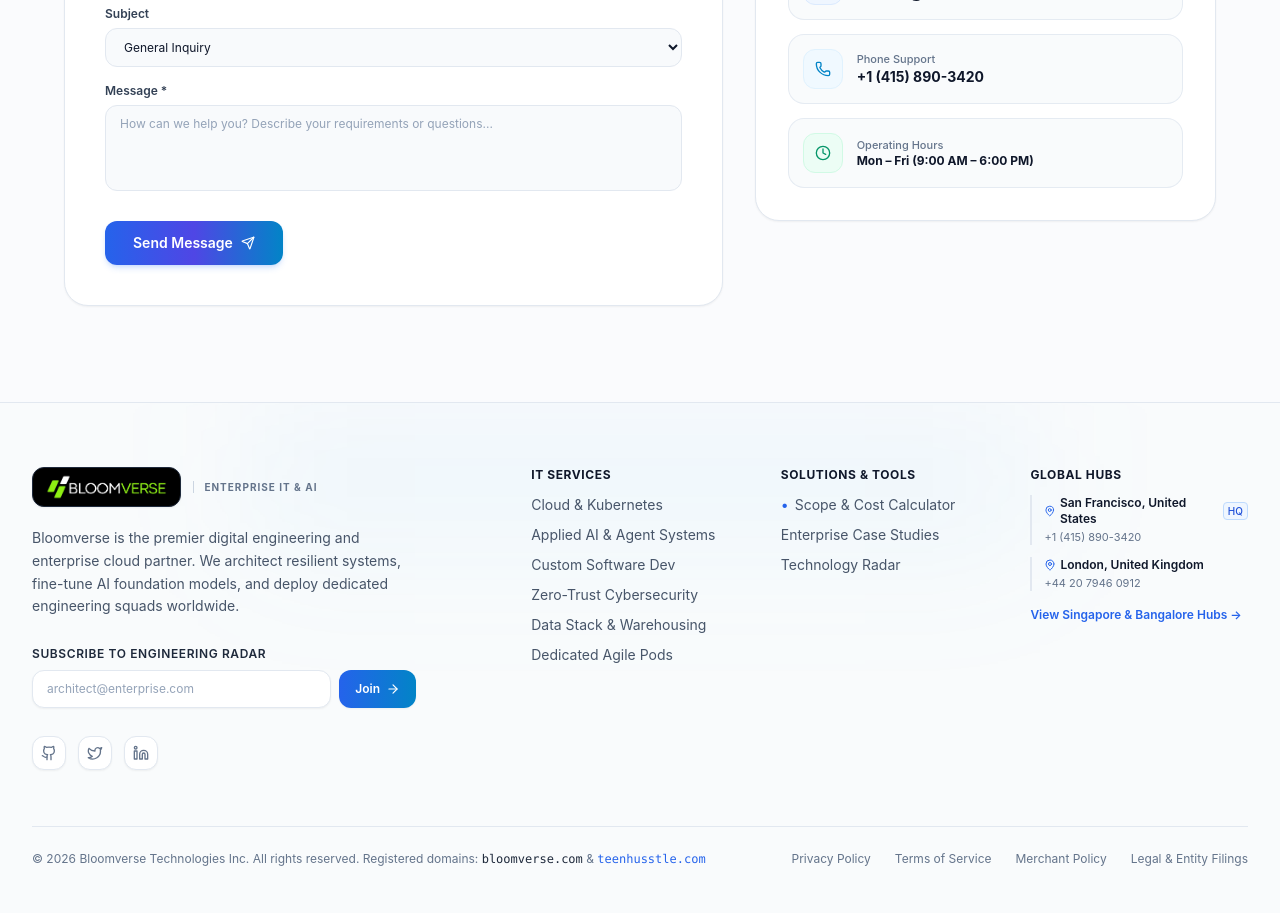
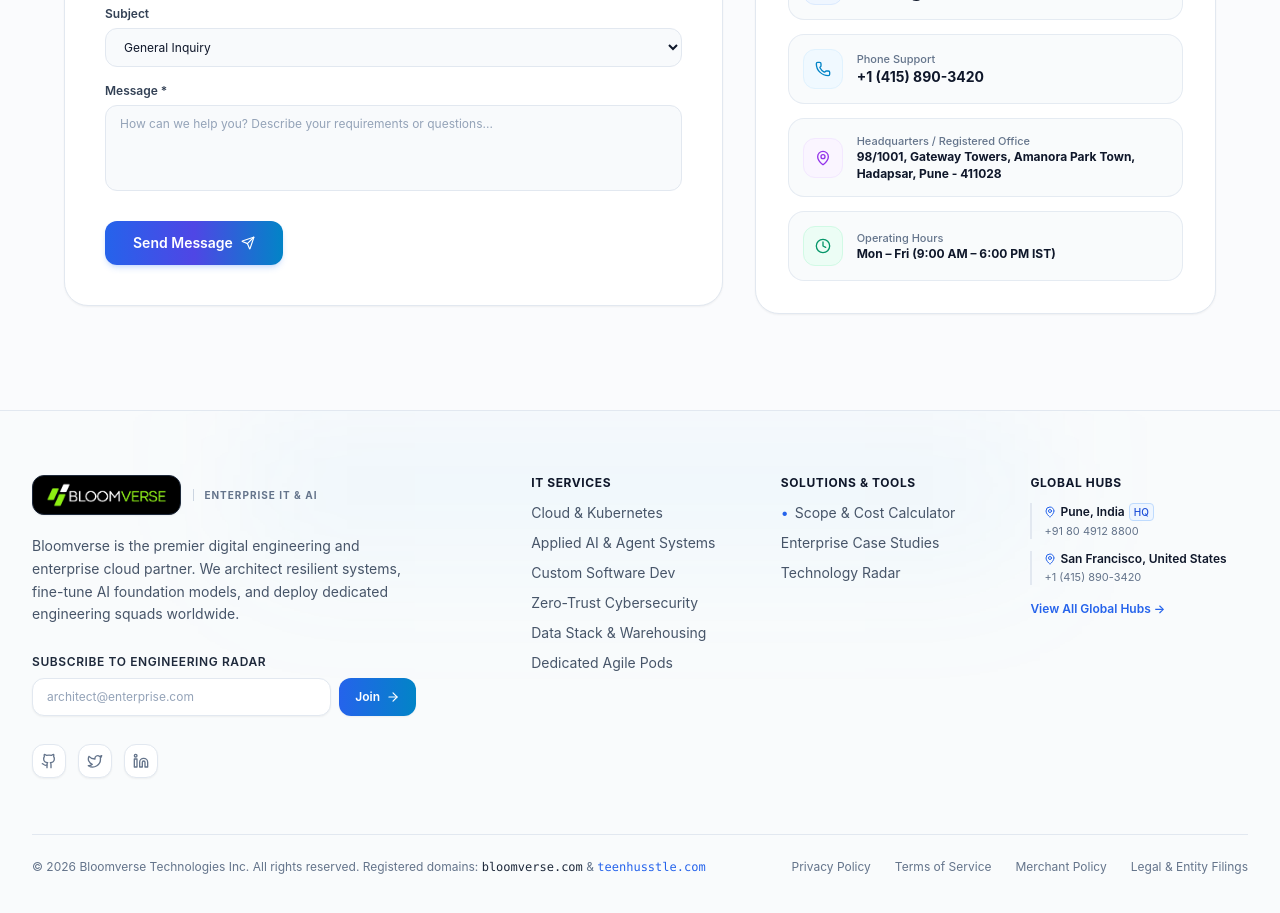
Before and after one commit to AshwetKini/bloomverse, a Next.js app: page / in a window 1280 px wide. Shown: the part 10900-11813 px from the top of the page. Built offline with nearby package versions, Linux system fonts and the light colour scheme.

Commit message:
your message

```diff
--- a/components/contact/ContactSection.tsx
+++ b/components/contact/ContactSection.tsx
@@ -7,7 +7,8 @@ import {
   Mail,
   Clock,
   Send,
-  MessageSquare
+  MessageSquare,
+  MapPin
 } from 'lucide-react';
 
 export const ContactSection: React.FC = () => {
@@ -190,12 +191,22 @@ export const ContactSection: React.FC = () => {
                 </a>
 
                 <div className="flex items-center gap-3.5 p-3.5 rounded-2xl bg-slate-50/80 border border-slate-200/80 text-slate-700">
+                  <div className="w-10 h-10 rounded-xl bg-purple-50 text-purple-600 flex items-center justify-center shrink-0 border border-purple-100">
+                    <MapPin className="w-4 h-4" />
+                  </div>
+                  <div>
+                    <div className="text-[11px] text-slate-500 font-medium">Headquarters / Registered Office</div>
+                    <div className="font-bold text-slate-900 text-xs leading-snug">98/1001, Gateway Towers, Amanora Park Town, Hadapsar, Pune - 411028</div>
+                  </div>
+                </div>
+
+                <div className="flex items-center gap-3.5 p-3.5 rounded-2xl bg-slate-50/80 border border-slate-200/80 text-slate-700">
                   <div className="w-10 h-10 rounded-xl bg-emerald-50 text-emerald-600 flex items-center justify-center shrink-0 border border-emerald-100">
                     <Clock className="w-4 h-4" />
                   </div>
                   <div>
                     <div className="text-[11px] text-slate-500 font-medium">Operating Hours</div>
-                    <div className="font-bold text-slate-900 text-xs">Mon &ndash; Fri (9:00 AM &ndash; 6:00 PM)</div>
+                    <div className="font-bold text-slate-900 text-xs">Mon &ndash; Fri (9:00 AM &ndash; 6:00 PM IST)</div>
                   </div>
                 </div>
               </div>
--- a/components/layout/Footer.tsx
+++ b/components/layout/Footer.tsx
@@ -158,7 +158,7 @@ export const Footer: React.FC = () => {
               ))}
               <div className="pt-1">
                 <Link href="/contact" className="text-xs text-blue-600 hover:text-blue-700 font-semibold">
-                  View Singapore & Bangalore Hubs &rarr;
+                  View All Global Hubs &rarr;
                 </Link>
               </div>
             </div>
--- a/data/companyData.ts
+++ b/data/companyData.ts
@@ -9,12 +9,19 @@ export interface OfficeLocation {
 
 export const officeLocations: OfficeLocation[] = [
   {
+    city: 'Pune',
+    country: 'India',
+    address: '98/1001, Gateway Towers, Amanora Park Town, Hadapsar, Pune - 411028',
+    phone: '+91 80 4912 8800',
+    email: 'contact@bloomverse.com',
+    isHQ: true
+  },
+  {
     city: 'San Francisco',
     country: 'United States',
     address: '500 Howard Street, Suite 400, San Francisco, CA 94105',
     phone: '+1 (415) 890-3420',
-    email: 'sf@bloomverse.com',
-    isHQ: true
+    email: 'sf@bloomverse.com'
   },
   {
     city: 'London',
@@ -29,13 +36,6 @@ export const officeLocations: OfficeLocation[] = [
     address: 'Marina Bay Financial Centre Tower 1, 8 Marina Blvd, Singapore 018981',
     phone: '+65 6712 3490',
     email: 'apac@bloomverse.com'
-  },
-  {
-    city: 'Bangalore',
-    country: 'India',
-    address: 'Embassy GolfLinks Tech Park, Intermediate Ring Rd, Bengaluru 560071',
-    phone: '+91 80 4912 8800',
-    email: 'india@bloomverse.com'
   }
 ];
 
```
